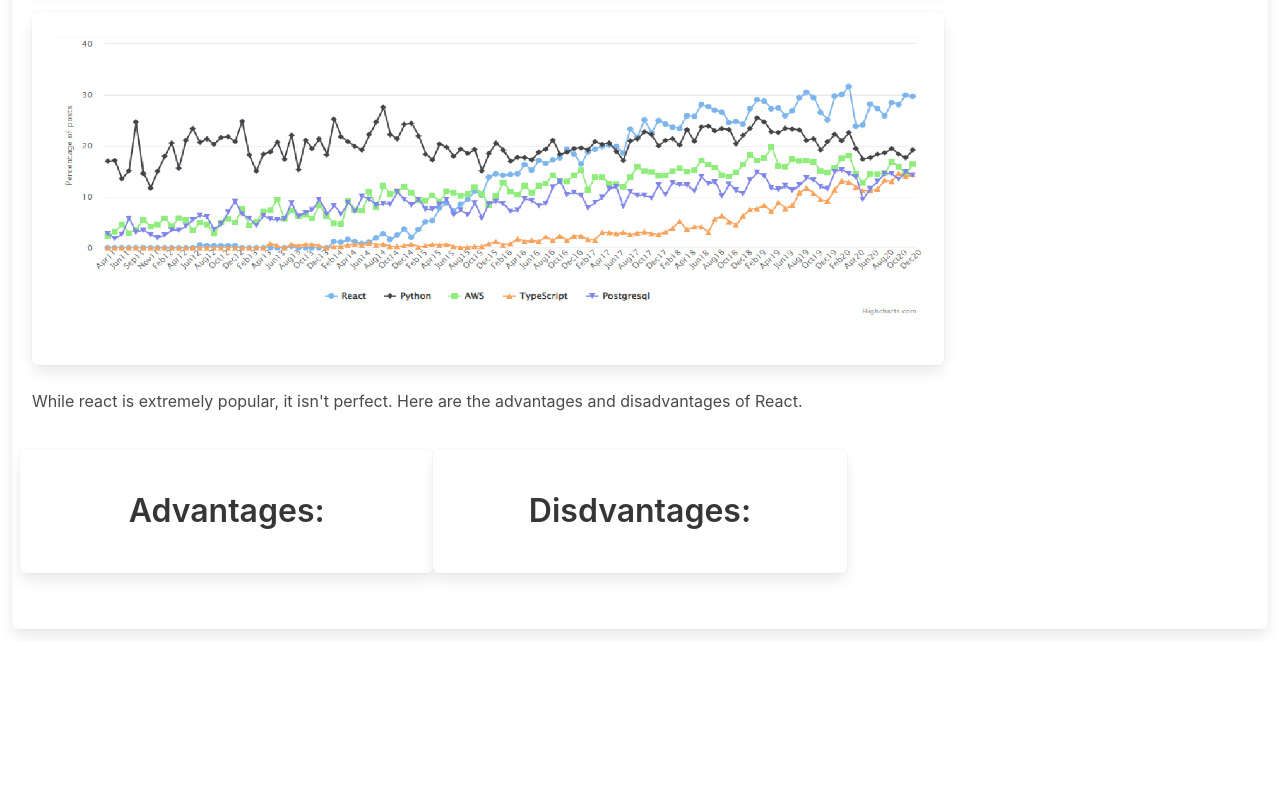
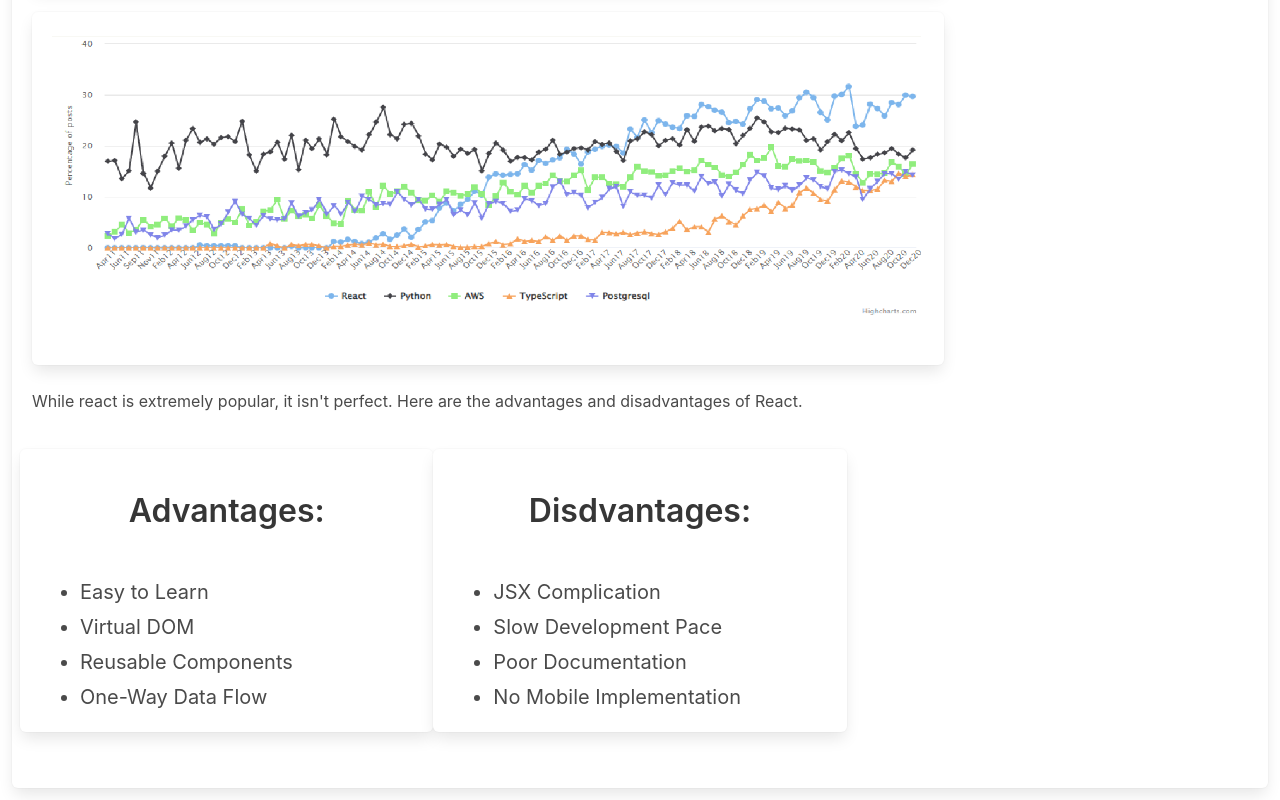
Before and after one commit to tiago-a-ribeiro/my-app, a React (Create React App) app: page / in a window 1280 px wide. Shown: the part 1279-2079 px from the top of the page. Before the commit the page ends 1920 px from the top, so only its background shows below. Built offline with nearby package versions, Linux system fonts and the light colour scheme.

Commit message:
Added Advantages and Disadvantages content.

```diff
--- a/src/components/Home.css
+++ b/src/components/Home.css
@@ -1 +1,9 @@
 @import "https://cdn.jsdelivr.net/npm/bulma@0.9.3/css/bulma.min.css";
+
+ul
+{
+    display: 'inline-block';
+    list-style: inside;
+    padding-left: 0;
+    text-align: 'left';
+}
--- a/src/components/Home.js
+++ b/src/components/Home.js
@@ -74,12 +74,28 @@
                 <div className = "title has-text-centered py-5">
                   <p>Advantages:</p>
                 </div>
+                <div className = "content is-medium">
+                  <ul>
+                    <li>Easy to Learn</li>
+                    <li>Virtual DOM</li>
+                    <li>Reusable Components</li>
+                    <li>One-Way Data Flow</li>
+                  </ul>
+                </div>
               </div>
             </div>
             <div className = "tile is-4 is-vertical">
               <div className = "tile is-child box">
                 <div className = "title has-text-centered py-5">
                   <p>Disdvantages:</p>
+                </div>
+                <div className = "content is-medium">
+                  <ul>
+                    <li>JSX Complication</li>
+                    <li>Slow Development Pace</li>
+                    <li>Poor Documentation</li>
+                    <li>No Mobile Implementation</li>
+                  </ul>
                 </div>
               </div>
             </div>
```
